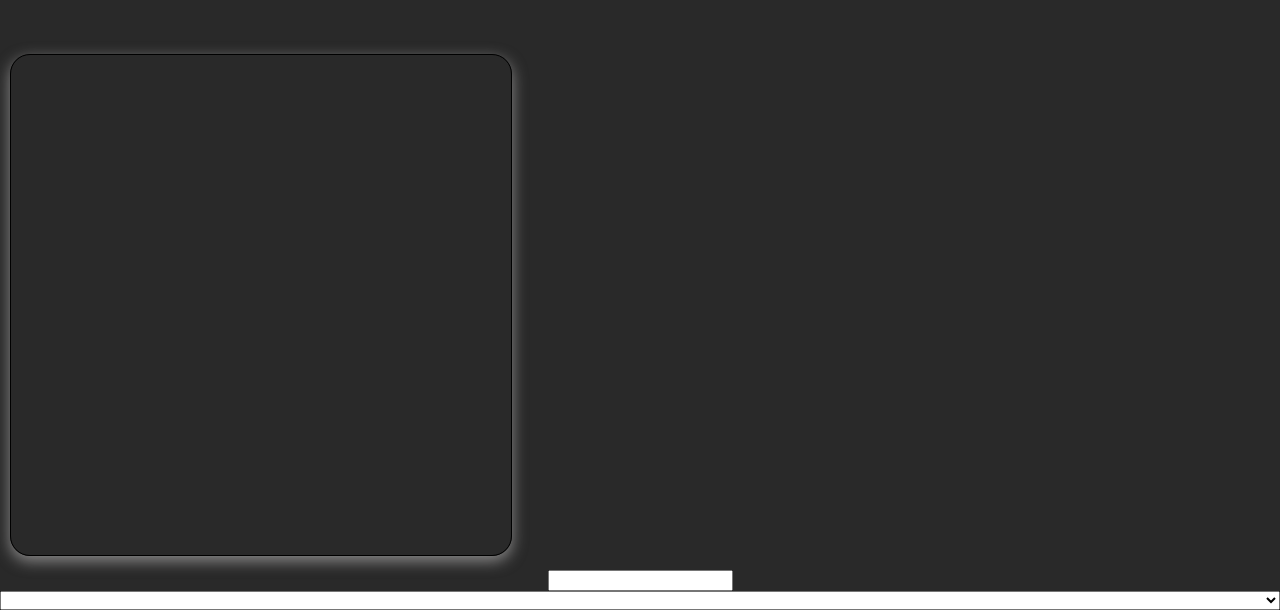
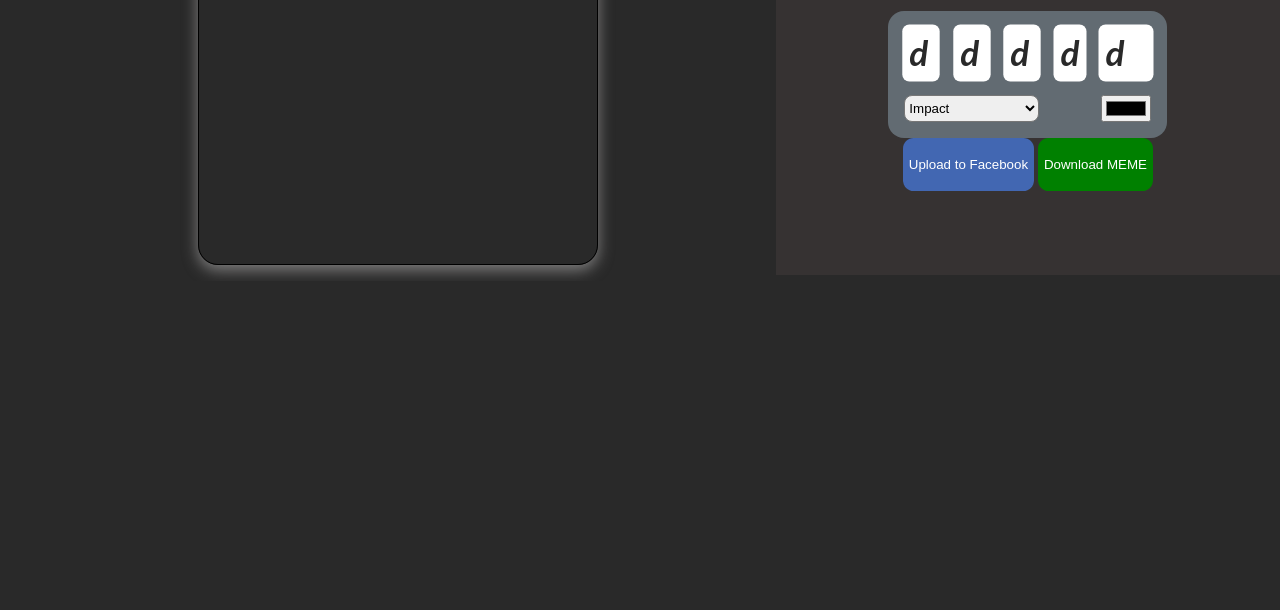
Before and after one commit to damndie/MemeGenerator, a plain HTML site: page index.html in a window 1280 px wide. Shown: the part 519-1129 px from the top of the page. After the commit the page ends 800 px from the top, so only its background shows below. Drawn offline with Linux system fonts and the light colour scheme; a web font is replaced by a local one.

Commit message:
add canvas editor

```diff
--- a/css/components/canvas.css
+++ b/css/components/canvas.css
@@ -2,13 +2,20 @@
     width: 100%;
     max-width: 400px;
     height: auto;
+    width: 100%;
+    grid-column: 2;
+    margin-left: auto;
+    margin-right: auto;
 }
 
 canvas {
+    border-radius: 2em;
+    width: 100%;
+    display: block;
     margin: 10px;
     border-radius: 20px;
     object-fit: cover;
     height: auto;
     border: 1px solid black;
-    box-shadow: rgba(186, 185, 185, 0.669) 0px 5px 15px;
+    box-shadow: rgba(186, 185, 185, 0.6) 0px 5px 15px;
 }
--- /dev/null
+++ b/css/components/editor-btns.css
@@ -0,0 +1,81 @@
+.edit-btn-container .btn {
+    height: 3.75em;
+    width: 3.75em;
+}
+
+.share-container .btn {
+    border-radius: 0.8em;
+    border: none;
+    height: 4em;
+}
+
+.share {
+    background-color: #4267B2;
+    color: var(--primary-base);
+}
+
+.download {
+    background-color: green;
+    color: var(--primary-base);
+}
+
+.change-font {
+    border-radius: .6em;
+}
+
+i {
+    display: flex;
+    cursor: pointer;
+    font-size: 2em;
+    padding: 0.2em;
+    border-radius: .2em;
+    color: var(--primary-1);
+    background-color: var(--primary-base);
+    scale: 1.1;
+    transition: transform 0.2s;
+}
+
+i:hover {
+    background-color: var(--btn-hover);
+    color: var(--primary-base);
+    transform: scale(1.1);
+}
+
+
+i:active {
+    background-color: var(--btn-active);
+    transform: scale(1);
+}
+
+.search {
+    position: relative;
+}
+
+.search input[type="search"],
+.flexible-btn,
+.upload-img-btn {
+    border: none;
+    border-color: var(--primary-base);
+    background-color: var(--btn-hover);
+    color: var(--primary-base);
+    box-shadow: inset var(--btn-active) 1px 1px 4px 3px;
+    font-family: lato;
+    padding-right: 30px;
+    font-size: 1.2em;
+    padding: 1em;
+    border-radius: 2em;
+    transition: 0.2s;
+}
+
+.search input[type="search"]:hover,
+.upload-img-btn:hover,
+.flexible-btn:hover {
+    cursor: pointer;
+    transform: scale(1.1)
+}
+
+.search input[type="search"]:active,
+.upload-img-btn:active,
+.flexible-btn:active {
+    transform: scale(1)
+}
--- a/css/components/editor.css
+++ b/css/components/editor.css
@@ -0,0 +1,57 @@
+* {
+    box-sizing: border-box;
+}
+
+.style-container {
+    grid-template-areas:
+        "a b c d e"
+        "f f f g h";
+    background-color: rgb(98, 107, 114);
+    padding: 1em;
+    gap: 1em;
+    border-radius: 1em;
+}
+
+.controls-container {
+    grid-column: 4;
+    padding: 50px;
+    background-color: rgb(54, 50, 50)
+}
+
+.edit-btn-container {
+    display: flex;
+    margin: 1em;
+    gap: 1em;
+}
+
+.grow {
+    grid-area: a;
+}
+
+.shrink {
+    grid-area: b;
+}
+
+.align-left {
+    grid-area: c;
+}
+
+.align-text-center {
+    grid-area: d;
+}
+
+.align-right {
+    grid-area: e;
+}
+
+.change-font {
+    grid-area: f;
+}
+
+.save {
+    grid-area: g;
+}
+
+.color-picker {
+    grid-area: h;
+}
--- a/css/main.css
+++ b/css/main.css
@@ -14,6 +14,8 @@
 @import url(components/canvas.css);
 @import url(components/saved-meme.css);
 @import url(components/editor.css);
+@import url(components/editor-btns.css);
+
 
 
 /* media queries */
--- a/index.html
+++ b/index.html
@@ -25,7 +25,7 @@
         </div>
     </header>
 
-    <section class="main-gallery">
+    <section class="main-gallery" hidden>
         <section class="gallery-header flex space-between">
             <div>
                 <input type="search" placeholder="Search..." class="search-field" list="keywordsList"
@@ -53,42 +53,57 @@
 
     </section>
 
-    <div class="main-editor">
+    <div id="main-editor" class="main-editor">
         <h2>MEME Editor</h2>
-        <div class="editor-layout grid">
+        <div class="editor-layout grid  ">
 
             <div class="canvas-container">
-                <canvas width="500" height="500"></canvas>
+                <canvas height="500px" width="500px"></canvas>
             </div>
+            <div class="controls-container flex align-center columns">
+                <div class="inputs-container align-center columns space-around">
+                    <input class="text-input" id="text-input" oninput="onSetLineTxt(this.value)" type="text"
+                        placeholder="ADD TEXT">
+                </div>
+                <div class="edit-btn-container ">
+                    <div class="switch-text" onclick="onSwitchLine()"><i>d</i></div>
+                    <div class="add-text" onclick="onAddLine()"><i>d</i></div>
+                    <div class="delete-text" onclick="onDeleteLine()"><i>d</i></div>
+                </div>
 
-            <section class="controls-container flex align-center columns">
-                <div class="input-container align-center columns space-between">
-                    <input class="text-imput" type="text" oninput="onSetLineTxt()">
+                <div class="style-container grid ">
+                    <div class="grow" onclick="onIncreaseLineSize()"><i>d</i></div>
+                    <div class="shrink" onclick="onDecreaseLineSize()"><i>d</i></div>
+                    <div class="align-left" onclick="onAlignLeft()"><i>d</i></div>
+                    <div class="align-text-center" onclick="onAlignCenter()"><i>d</i></div>
+                    <div class="align-right" onclick="onAlignRight()"><i>d</i></div>
+
+                    <select class="btn change-font" name="change-font" onchange="onChangeFont(this.value)">
+                        <option value="Impact">Impact</option>
+                        <option value="Arial">Arial</option>
+                        <option value="Times New Roman">Times New Roman</option>
+                    </select>
+
+                    <div class="btn save" onclick="onSaveMeme()"></div>
+
+                    <label for="color-picker" class="color-picker">
+                        <input oninput="onChangeLineColor(this.value)" type="color" name="color-picker"
+                            id="color-picker">
+                    </label>
                 </div>
-            </section>
 
-            <section class="edit-btn-container">
-                <div class="switch-text" onclick="onSwitchLine()"></div>
-                <div class="add-text" onclick="onAddLine()"></div>
-                <div class="delete-text" onclick="onDeleteLine()"></div>
-            </section>
-
-            <section class="style-container grid">
-                <div class="grow-btn" onclick="onIncreaseLineSize()"></div>
-                <div class="shrink-btn" onclick="onDecreaseLineSize()"></div>
-                <div class="align-text-left" onclick="onAlignLeft()"></div>
-                <div class="align-text-center" onclick="onAlignCenter()"></div>
-                <div class="align-text-right" onclick="onAlignRight()"></div>
-            </section>
-
-            <select class="change-font" name="change-font" onchange="onChangeFont(this.value)">
-                <option value="Inpact"></option>
-            </select>
+                <div class="share-container ">
+                    <button class="btn share" onclick="onUploadImg()">Upload to Facebook</button>
+                    <button class="btn download"><a href="#" class="btn download " onclick="onDownloadMeme(this)"
+                            download="my-img">Download MEME</a></button>
+                </div>
+            </div>
 
         </div>
     </div>
 
 
+
 </body>
 
 </html>
```
Also changed, not shown: css/basics/layout.css (line endings or trailing spaces).
